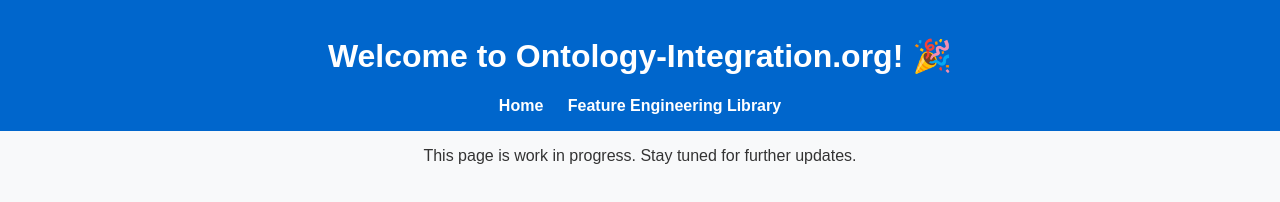
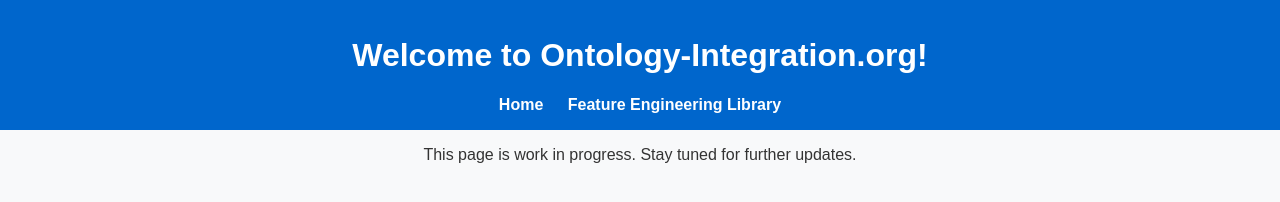
Before and after one commit to EH1X/ontology-integration, a plain HTML site: page index.html in a window 1280 px wide. Drawn offline with Linux system fonts and the light colour scheme.

Commit message:
Update index.html

```diff
--- a/index.html
+++ b/index.html
@@ -8,7 +8,7 @@
 </head>
 <body>
   <header>
-    <h1>Welcome to Ontology-Integration.org! 🎉</h1>
+    <h1>Welcome to Ontology-Integration.org!</h1>
     <nav>
       <a href="/">Home</a>
       <a href="/fel/">Feature Engineering Library</a>
```
